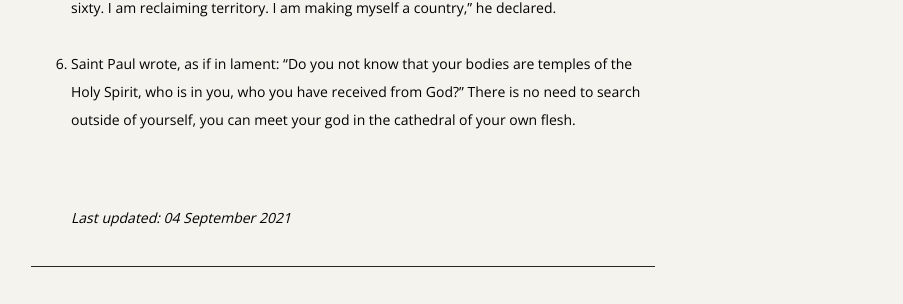
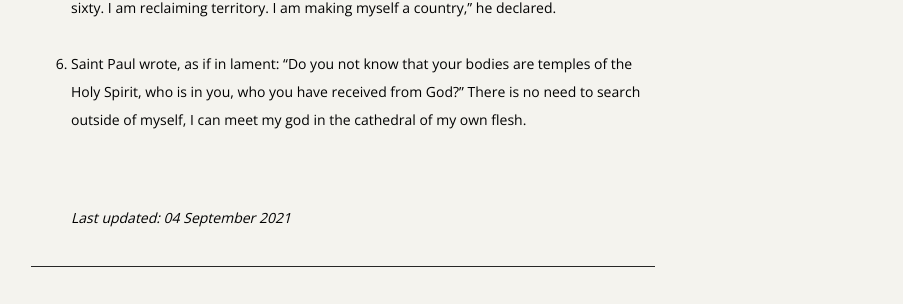
Before and after one commit to comballar/comballar.github.io, a Jekyll site: the page built from _journals/2020-09-16-body-as-space.md, in a window 1280 px wide and 900 px high, scrolled down 1981 px. Shown: the part 471-775 px from the top of the window, without its empty margins (89-992 px from the left). Built offline with Jekyll 4.4.1, drawn with Linux system fonts in a browser that asks for light colours; some web fonts are replaced.

Commit message:
Update 2020-09-16-body-as-space.md

```diff
--- a/_journals/2020-09-16-body-as-space.md
+++ b/_journals/2020-09-16-body-as-space.md
@@ -24,5 +24,5 @@ img: https://raw.githubusercontent.com/comoballar/postdb/main/the-therapist.jpg
     Again, after four years, Jung was restless and desired for an open space so he added a courtyard. In the span of 12 years, the changes that the Bollingen Tower underwent paralleled Jung’s morphing internal landscape.<br><br>
     No further changes were made on the tower, not until his wife’s death. During that time, Jung felt, in his words, “an inner obligation to become what I myself am.” So he added an upper story to the tower’s central section (the part of the tower he associated with his ego-personality), “which crouched so low, so hidden”.<br><br>
   <li>Another case of outward projection of the inner landscape: In her novel “The Fountains of Neptune”, Rikki Ducornet wrote of a young boy who fell into a coma after accidentally falling off the boat into the river. His coma lasted for five decades, sleeping and dreaming through the two world wars. His waking days thereafter were spent mostly on filling the house with an expansive diorama of the dream world he lived in for years.  “As I construct my temples and towers, I am building a bridge between the boy of nine and the man of sixty. I am reclaiming territory. I am making myself a country,” he declared.</li><br>
-  <li>Saint Paul wrote, as if in lament: “Do you not know that your bodies are temples of the Holy Spirit, who is in you, who you have received from God?” There is no need to search outside of yourself, you can meet your god in the cathedral of your own flesh.</li><br><br>
+  <li>Saint Paul wrote, as if in lament: “Do you not know that your bodies are temples of the Holy Spirit, who is in you, who you have received from God?” There is no need to search outside of myself, I can meet my god in the cathedral of my own flesh.</li><br><br>
   <p><i>Last updated: 04 September 2021</i></p>
```
